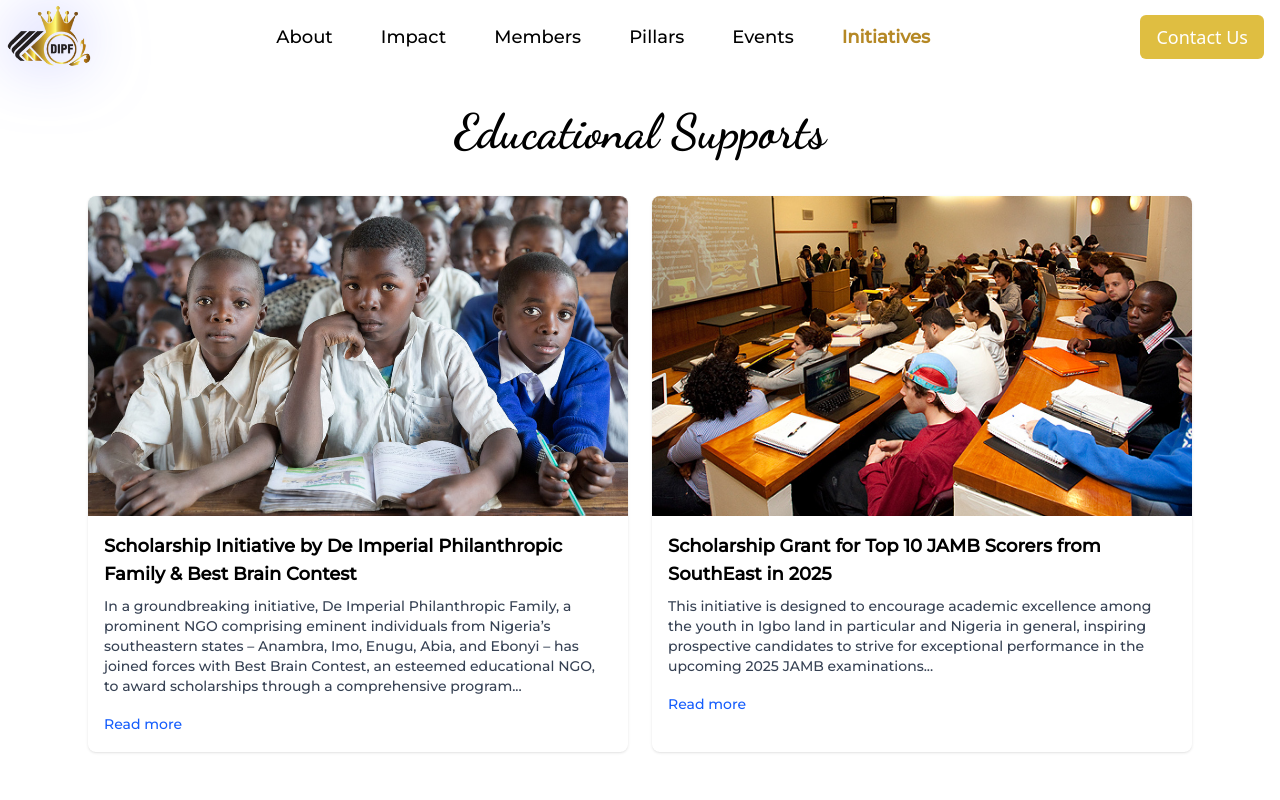
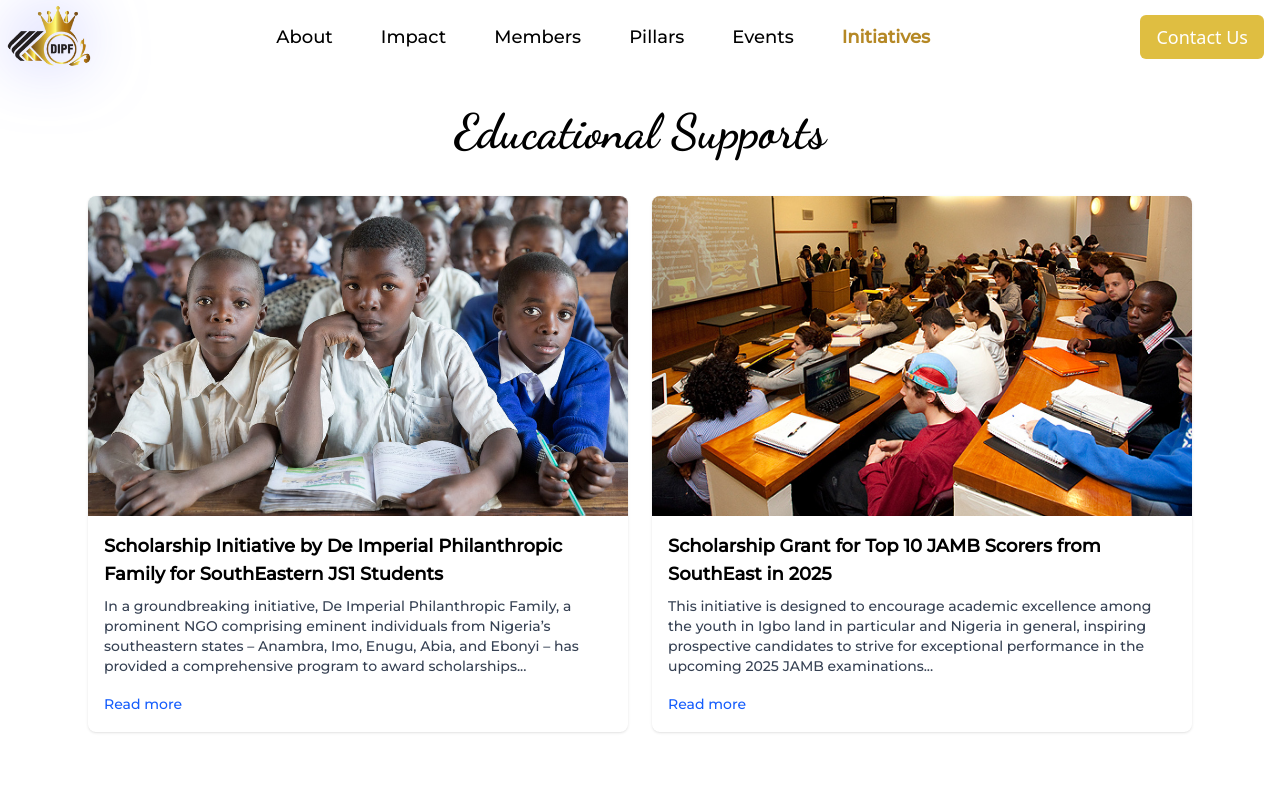
Before and after one commit to Moscolape/dipf, a React (Vite) app: page /initiatives in a window 1280 px wide. Shown: the top 800 px of the page. Built offline with nearby package versions, Linux system fonts and the light colour scheme; a web font is replaced by a local one.

Commit message:
chore: add criteria to form

```diff
--- a/src/components/dipf-jamb-scholarship-exam-form.tsx
+++ b/src/components/dipf-jamb-scholarship-exam-form.tsx
@@ -72,11 +72,14 @@
 
       console.log("Submitting FormData:", [...formData.entries()]);
 
-    //   const response = await fetch("http://localhost:8080/api/v1/register", {
-      const response = await fetch("https://dipf-backend.onrender.com/api/v1/register", {
-        method: "POST",
-        body: formData,
-      });
+      //   const response = await fetch("http://localhost:8080/api/v1/register", {
+      const response = await fetch(
+        "https://dipf-backend.onrender.com/api/v1/register",
+        {
+          method: "POST",
+          body: formData,
+        }
+      );
 
       if (!response.ok) {
         const errorData = await response.json();
@@ -126,10 +129,30 @@
             DIPF JAMB Scholarship Application
           </h2>
           <p className="mb-5">
-            <b>N.B:</b> Entering inacurate information or uploading a photo of
+            <b>NOTE:</b> Entering inacurate information or uploading a photo of
             your result slip that isn't very clear could lead to your
             disqualification.
           </p>
+          <div className="mb-5">
+            <p>
+              <b>NOTE:</b> You also have to meet the criteria below;
+            </p>
+            <ul className="list-disc ml-5">
+              <li>Must be an Igbo indigene.</li>
+              <li>
+                Must have schooled and written 2025 JAMB in a Southeastern
+                state.
+              </li>
+              <li>
+                Must have selected Southeastern Universities as First and Second
+                choice of institution.
+              </li>
+              <li>
+                Must have scored 250 and above in 2025 JAMB UTME Examination.
+              </li>
+            </ul>
+          </div>
+
           <form onSubmit={handleSubmit(onSubmit)} className="space-y-8">
             <FloatingInput
               label="Name"
--- a/src/components/pageWrapper.tsx
+++ b/src/components/pageWrapper.tsx
@@ -35,7 +35,7 @@
       {isVisible && (
         <button
           onClick={scrollToTop}
-          className="fixed bottom-6 right-6 bg-[#b58825] text-white p-3 rounded-full shadow-lg hover:bg-[#926014] transition-all duration-300 cursor-pointer animate-fadeUp"
+          className="fixed z-50 bottom-6 right-6 bg-[#b58825] text-white p-3 rounded-full shadow-lg hover:bg-[#926014] transition-all duration-300 cursor-pointer animate-fadeUp"
         >
           <FaArrowUp size={20} />
         </button>
--- a/src/components/scholarship-beneficiaries.tsx
+++ b/src/components/scholarship-beneficiaries.tsx
@@ -23,9 +23,8 @@
           In a groundbreaking initiative,{" "}
           <b>De Imperial Philanthropic Family</b>, a prominent NGO comprising
           eminent individuals from Nigeria’s southeastern states –{" "}
-          <b>Anambra, Imo, Enugu, Abia, and Ebonyi</b> – has joined forces with{" "}
-          <b>Best Brain Contest</b>, an esteemed educational NGO, to award
-          scholarships through a comprehensive program. The initiative,
+          <b>Anambra, Imo, Enugu, Abia, and Ebonyi</b> – has provided a
+          comprehensive program to award scholarships to <b>over 1000 students</b> in the next few years. The initiative,
           spearheaded by De Imperial Philanthropic Family’s President,{" "}
           <b>High Chief Dr. Darlington Nwabunike</b> (Eze Nwakaibeya Ogbabalu
           Aku N’ Anwu Ojoto), and <b>Mr Chikezie Okonkwo</b> (Akunaetigbuilo na
--- a/src/pages/initiatives.tsx
+++ b/src/pages/initiatives.tsx
@@ -13,13 +13,13 @@
       id: 1,
       image: js1,
       title:
-        "Scholarship Initiative by De Imperial Philanthropic Family & Best Brain Contest",
+        "Scholarship Initiative by De Imperial Philanthropic Family for SouthEastern JS1 Students",
       description:
-        "In a groundbreaking initiative, De Imperial Philanthropic Family, a prominent NGO comprising eminent individuals from Nigeria’s southeastern states – Anambra, Imo, Enugu, Abia, and Ebonyi – has joined forces with Best Brain Contest, an esteemed educational NGO, to award scholarships through a comprehensive program...",
+        "In a groundbreaking initiative, De Imperial Philanthropic Family, a prominent NGO comprising eminent individuals from Nigeria’s southeastern states – Anambra, Imo, Enugu, Abia, and Ebonyi – has provided a comprehensive program to award scholarships...",
       link: "/initiatives/de-imperial-philanthropic-family-grants-scholarship-to-250-southeast-students",
     },
     {
-      id: 1,
+      id: 2,
       image: jambite,
       title: "Scholarship Grant for Top 10 JAMB Scorers from SouthEast in 2025",
       description:
```
